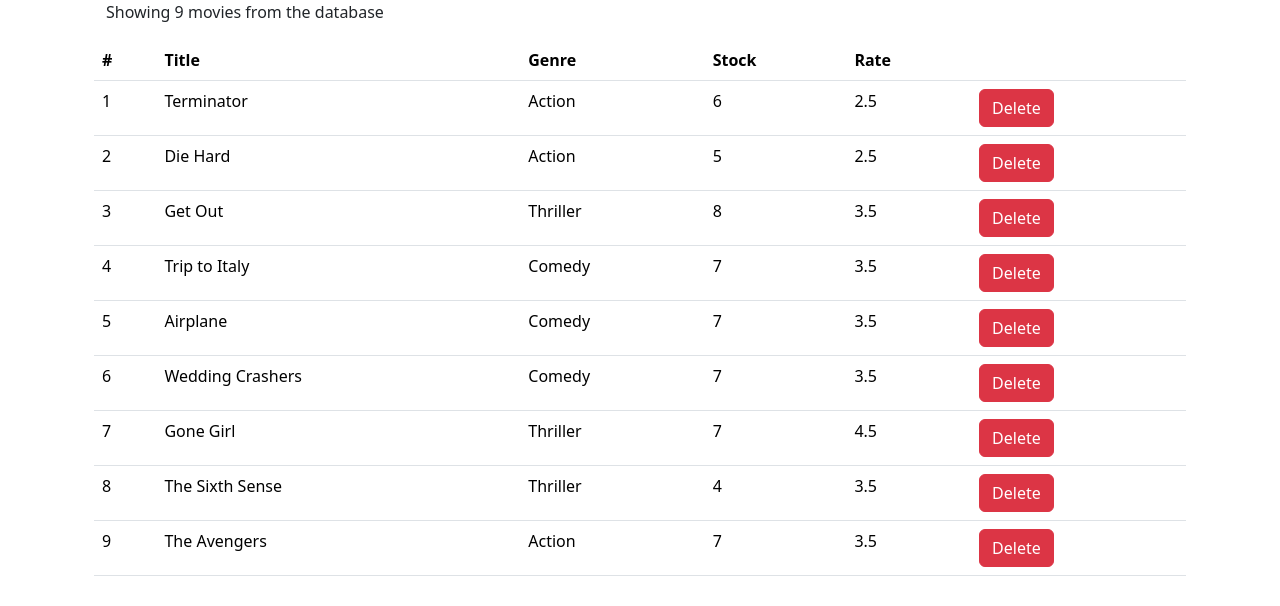
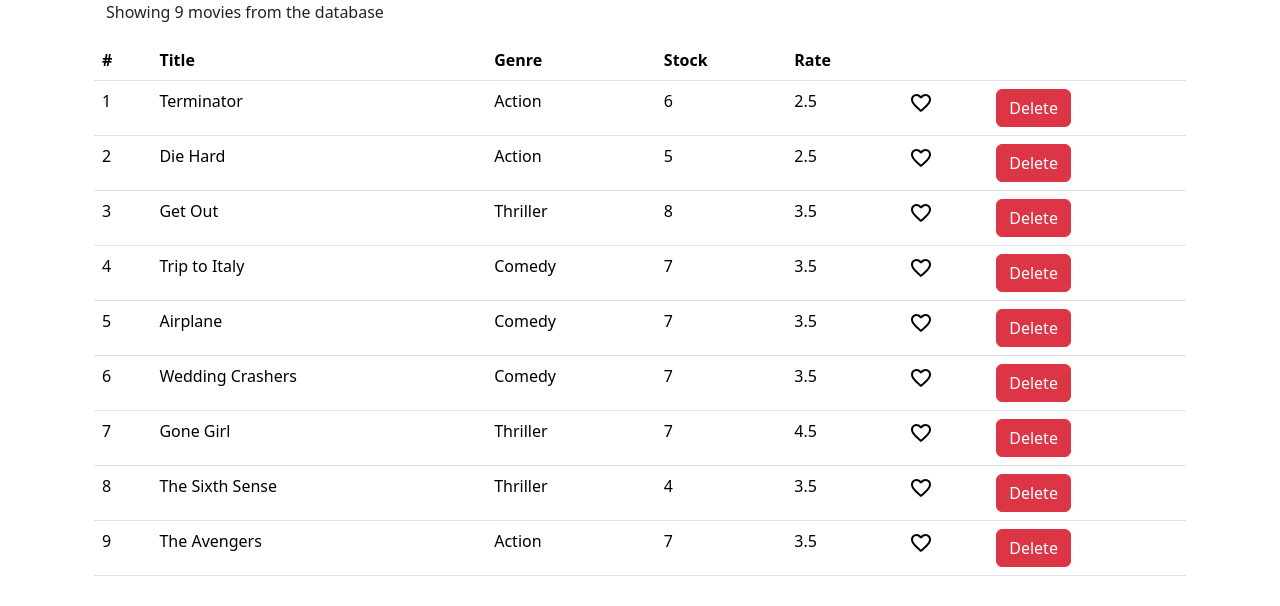
Before and after one commit to ds-247/vidly-ui, a React (Create React App) app: page / in a window 1280 px wide. Shown: the top 606 px of the page. Built offline with nearby package versions, Linux system fonts and the light colour scheme.

Commit message:
extracting like component

```diff
--- a/package.json
+++ b/package.json
@@ -5,7 +5,9 @@
   "dependencies": {
     "@emotion/react": "^11.11.1",
     "@emotion/styled": "^11.11.0",
+    "@mui/icons-material": "^5.14.3",
     "@mui/material": "^5.14.5",
+    "@mui/styled-engine-sc": "^5.12.0",
     "@testing-library/jest-dom": "^5.17.0",
     "@testing-library/react": "^13.4.0",
     "@testing-library/user-event": "^13.5.0",
@@ -13,6 +15,7 @@
     "react": "^18.2.0",
     "react-dom": "^18.2.0",
     "react-scripts": "5.0.1",
+    "styled-components": "^5.3.11",
     "web-vitals": "^2.1.4"
   },
   "scripts": {
--- /dev/null
+++ b/src/Components/Like.jsx
@@ -0,0 +1,23 @@
+import { useState } from "react";
+import FavoriteBorderRoundedIcon from "@mui/icons-material/FavoriteBorderRounded";
+import FavoriteRoundedIcon from "@mui/icons-material/FavoriteRounded";
+
+function Like() {
+  const [liked, setLike] = useState(false);
+  function toggleLike() {
+    console.log("like button is clicked");
+    setLike(!liked);
+  }
+
+  return (
+    <div>
+      {liked ? (
+        <FavoriteRoundedIcon onClick={toggleLike} />
+      ) : (
+        <FavoriteBorderRoundedIcon onClick={toggleLike} />
+      )}
+    </div>
+  );
+}
+
+export default Like;
--- a/src/Components/Movies.jsx
+++ b/src/Components/Movies.jsx
@@ -1,5 +1,6 @@
 import { useState } from "react";
 import { getMovies } from "../services/fakeMovieService";
+import Like from "./Like";
 
 function Movies() {
   const [movies, setMovies] = useState([...getMovies()]);
@@ -11,7 +12,6 @@ function Movies() {
       });
     });
   }
-
 
   return (
     <div className="container">
@@ -33,6 +33,7 @@ function Movies() {
               <th scope="col">Stock</th>
               <th scope="col">Rate</th>
               <th scope="col"></th>
+              <th scope="col"></th>
             </tr>
           </thead>
           <tbody>
@@ -45,6 +46,9 @@ function Movies() {
                   <td>{genre.name}</td>
                   <td>{numberInStock}</td>
                   <td>{dailyRentalRate}</td>
+                  <td>
+                    <Like />
+                  </td>
                   <td>
                     <button
                       onClick={() => handleDelete($movie)}
```
Also changed, not shown: 1 other file (tests, documents, lock files or other folders).
